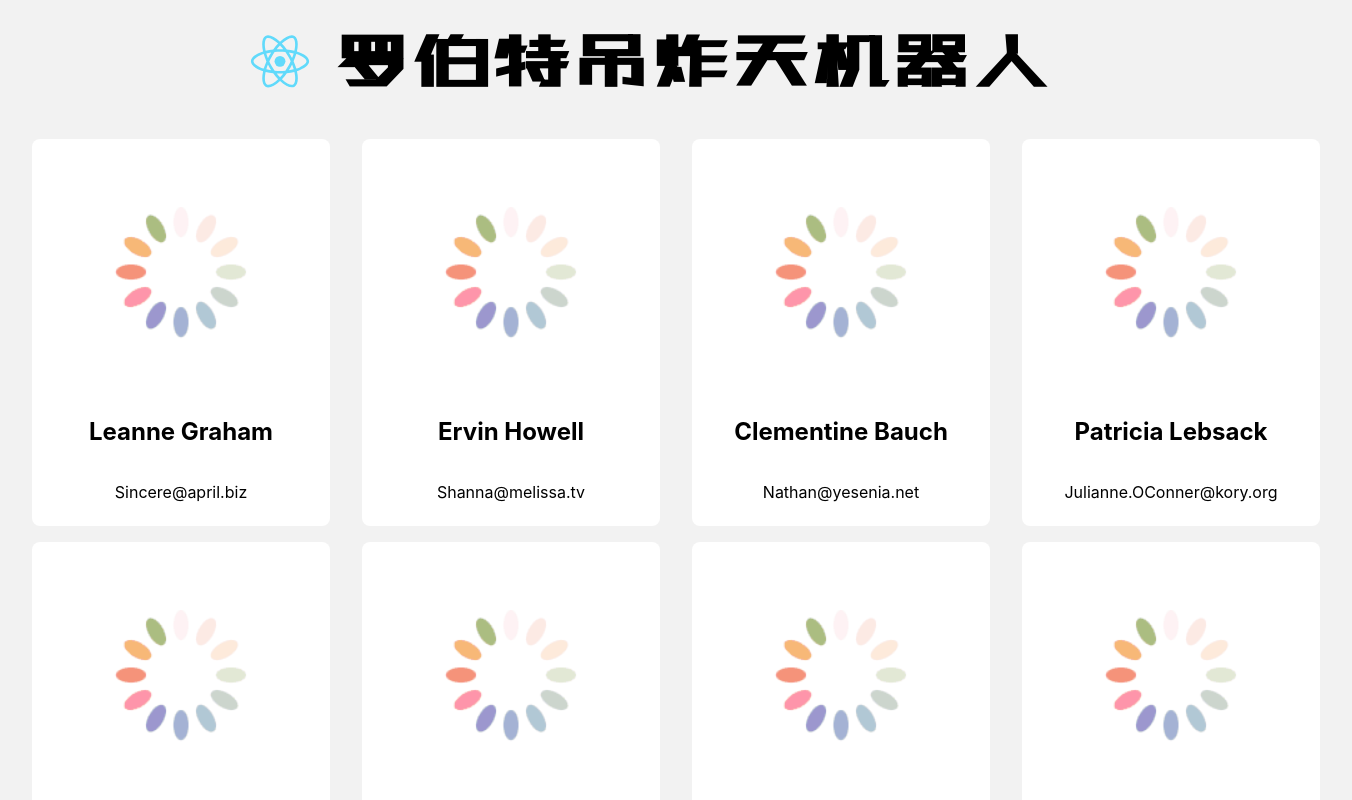
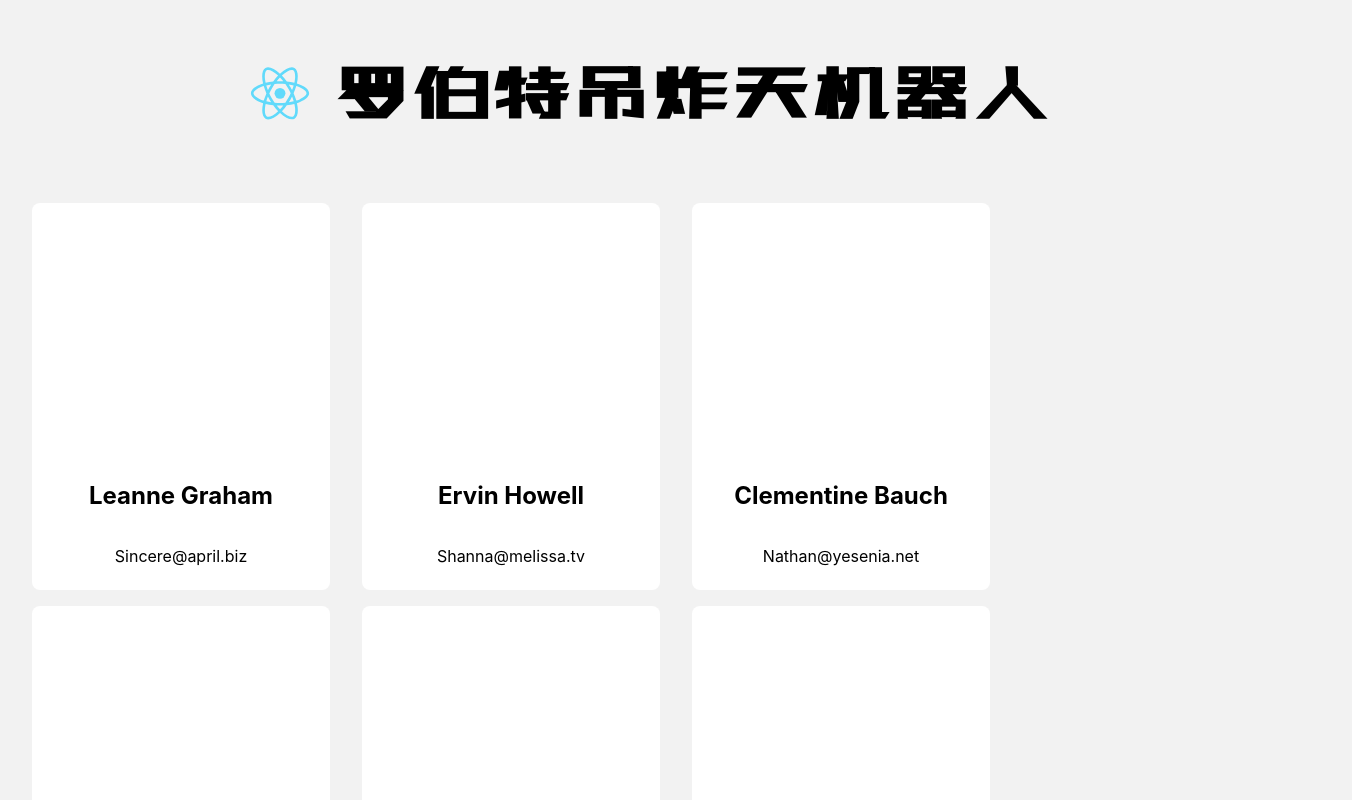
Before and after one commit to jetjo/imooc-react-app-2, a React app: page / in a window 1280 px wide. Shown: the top 800 px of the page, 1352 px wide, since content can reach past the window. Built offline with nearby package versions, Linux system fonts and the light colour scheme.

Commit message:
class component

```diff
--- a/package.json
+++ b/package.json
@@ -56,6 +56,7 @@
     "tailwindcss": "^3.0.2",
     "terser-webpack-plugin": "^5.2.5",
     "typescript": "^4.9.5",
+    "uuid": "^9.0.0",
     "web-vitals": "^2.1.4",
     "webpack": "^5.64.4",
     "webpack-dev-server": "^4.6.0",
--- a/src/App.module.css
+++ b/src/App.module.css
@@ -1,5 +1,6 @@
 .main {
   width: calc(1000px + 20em );
+  max-width: calc(100% - 2em);
 }
 
 .header {
@@ -17,5 +18,5 @@
 .header h1 {
   font-family: "Roboto";
   font-size: 5rem;
-  line-height: .2;
+  line-height: 1;
 }
--- a/src/App.tsx
+++ b/src/App.tsx
@@ -8,6 +8,7 @@ import boxStyle from './assets/styles/css/flex-grid.module.css';
 // eslint-disable-next-line @typescript-eslint/no-unused-vars
 import cardStyle from './assets/styles/css/card.module.css';
 import layout from './App.module.css';
+import textStyle from './assets/styles/css/single-line.module.css'
 
 function App()
 {
@@ -15,7 +16,7 @@ function App()
     <div>
       <div className={layout.header}>
         <img className={layout["header-logo"]} src={logo} alt="logo" />
-        <h1>罗伯特吊炸天机器人</h1>
+        <h1 className={textStyle['text-hidden']}>罗伯特吊炸天机器人</h1>
       </div>
       <div className={[boxStyle["flex-grid"], layout.main].join(' ')}>
         {/* <TestHacker/> */}
--- a/src/components/Robot-Grid-Frame.tsx
+++ b/src/components/Robot-Grid-Frame.tsx
@@ -1,10 +1,18 @@
 import React from "react";
 import robots from '@/mock-data/robots.json';
 import Robot from "./Robot";
+import { v4 as uuidv4 } from 'uuid';
+
+const groupId = uuidv4();
 
 const RobotGridFrame = () => (<>{
     robots.map((r, i) =>
-        <Robot key={i} {...r} />
+        <Robot
+            key={i}
+            {...r}
+            id={parseInt((Math.random() * 1000000).toString())}
+            groupId={groupId}
+        />
     )
 }</>);
 
--- a/src/components/Robot.module.css
+++ b/src/components/Robot.module.css
@@ -9,4 +9,6 @@
     background-repeat: no-repeat;
     background-size: contain;
     background-position: center center;
+
+    transition: opacity 5s ease-in-out 0s;
 }
--- a/src/components/Robot.tsx
+++ b/src/components/Robot.tsx
@@ -4,25 +4,77 @@ import cardStyle from '../assets/styles/css/card.module.css';
 import style from './Robot.module.css';
 import textStyle from '../assets/styles/css/single-line.module.css';
 import loadingPic from "@/assets/images/Spinner-1s-200px.gif";
+import { v4 as uuidv4 } from 'uuid';
 
 interface RobotProps
 {
     name: string;
     email: string;
     id: number;
+    groupId: string;
 }
 
+class Robot extends React.Component<RobotProps, {}>
+{
+    constructor(props)
+    {
+        super(props);
+        this.state = {};
+        // this.loadImg.call(this);
+    }
 
-const Robot: React.FC<RobotProps> = ({ id, name, email }) =>
+    componentDidMount(): void
     {
-    const _imgAttr = { style: { backgroundImage: `url(${ loadingPic})`}, 'data-src': `https://robohash.org/${ id }` }
-    const [imgAttr, setImgAttr] = useState(_imgAttr);
+        this.loadImg.call(this);
+    }
+
+    loadImg(this: React.Component<RobotProps, {}>)
+    {
+        const { id , groupId } = this.props;
+        const src = `https://robohash.org/${ 11 }`;
         const img = new Image();
-    img.addEventListener("load", (e) => {
-        console.log(e);
-        // setImgAttr({style: { backgroundImage: `url(${ _imgAttr["data-src"] })`}, 'data-src': ''});
+        const $img = document.getElementById(id + groupId);
+        let loaded = false;
+        let transitioned = false;
+        const handler = () =>
+        {
+            if(!$img) return;
+            $img.removeEventListener("transitionend", transitionHandler);
+            $img.style.backgroundImage = `url(${ src })`;
+            $img.style.transitionDuration = '1s'
+            // $img.style.transitionDelay = '0s'
+            $img.style.opacity = '1';
+        }
+        function transitionHandler(e)
+        {
+            transitioned = true;
+            if (!loaded && $img)
+            {
+                $img.style.opacity = $img.style.opacity === '1' ? '0' : '1';
+                return;
+            }
+            handler();
+        };
+        $img?.addEventListener("transitionend", transitionHandler);
+        img.addEventListener("load", (e) =>
+        {
+            loaded = true;
+            if (!transitioned) return;
+            handler();
         });
-    img.src = _imgAttr["data-src"];
+        setTimeout(() =>
+        {
+            $img && ($img.style.opacity = '0')
+        }, 1000);
+        img.src = src;
+    }
+
+    render(): React.ReactNode
+    {
+        console.log('rendering...');
+        const { name, email, id, groupId } = this.props;
+        const imgAttr = { id: id + groupId, opacity: 1, style: { backgroundImage: `url(${ loadingPic })` } };
+
         const boxStyle = [cardStyle.card, cardStyle["card-pic_-text--vertical"], style.card].join(' ');
         const singleLineStyle = [textStyle["text-center"], textStyle["text-hidden"]].join(' ');
 
@@ -33,6 +85,7 @@ const Robot: React.FC<RobotProps> = ({ id, name, email }) =>
                 <p className={singleLineStyle}>{email}</p>
             </div>
         );
+    }
 };
 
 export default Robot;
```
Also changed, not shown: 2 other files (tests, documents, lock files or other folders). Lines whose indentation alone changed are shown as unchanged.
